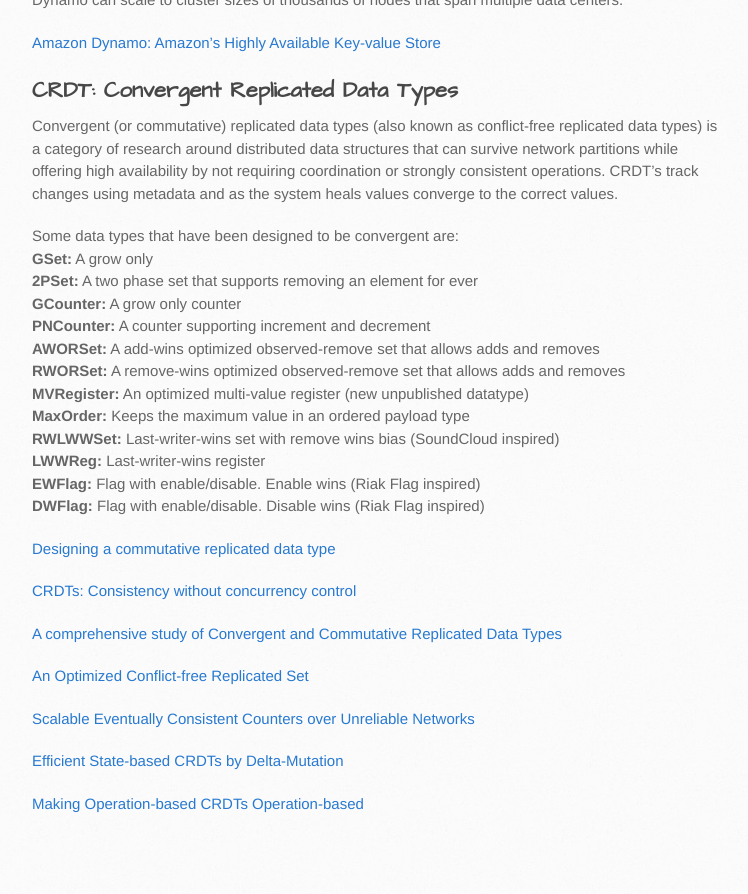
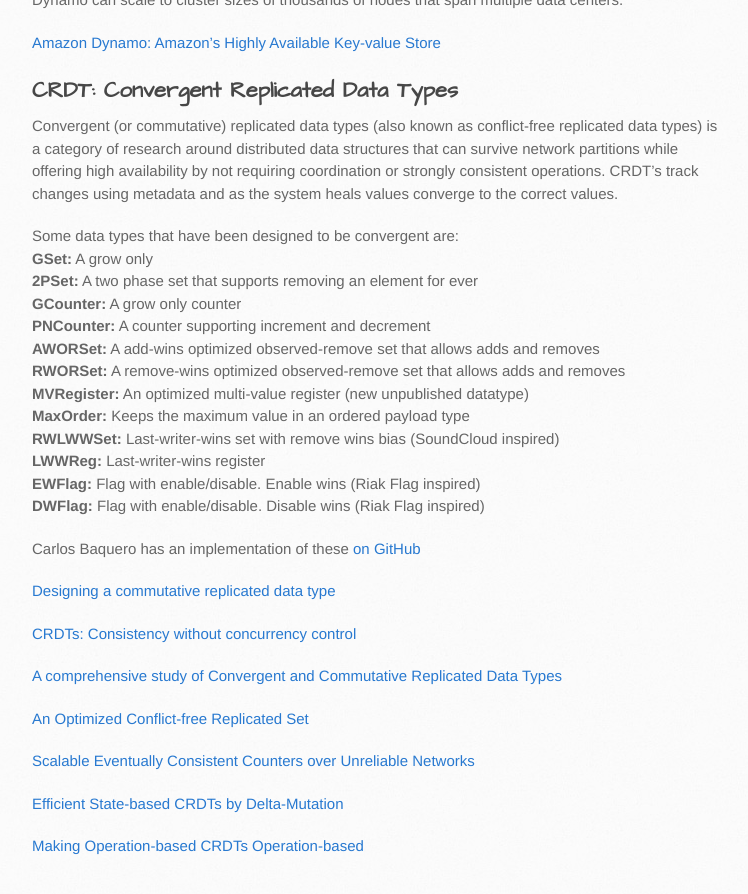
Before and after one commit to simongui/simongui.github.io, a Jekyll site: the page built from distributed-systems/eventual-consistency.md, in a window 1280 px wide and 900 px high, scrolled down 722 px. Shown: the top 894 px of the window, without its empty margins (138-886 px from the left). Built offline with Jekyll 4.4.1, drawn with Linux system fonts in a browser that asks for light colours; before the commit the page ends 1580 px from its top, so only the background shows below that.

Commit message:
no message

```diff
--- a/distributed-systems/eventual-consistency.md
+++ b/distributed-systems/eventual-consistency.md
@@ -35,6 +35,8 @@
 **EWFlag:** Flag with enable/disable. Enable wins (Riak Flag inspired)
 **DWFlag:** Flag with enable/disable. Disable wins (Riak Flag inspired)
 
+Carlos Baquero has an implementation of these [on GitHub](https://github.com/CBaquero/delta-enabled-crdts){:target="_blank"}
+
 [Designing a commutative replicated data type](http://arxiv.org/pdf/0710.1784v1.pdf){:target="_blank"}
 
 [CRDTs: Consistency without concurrency control](http://arxiv.org/pdf/0907.0929v1.pdf){:target="_blank"}
```
